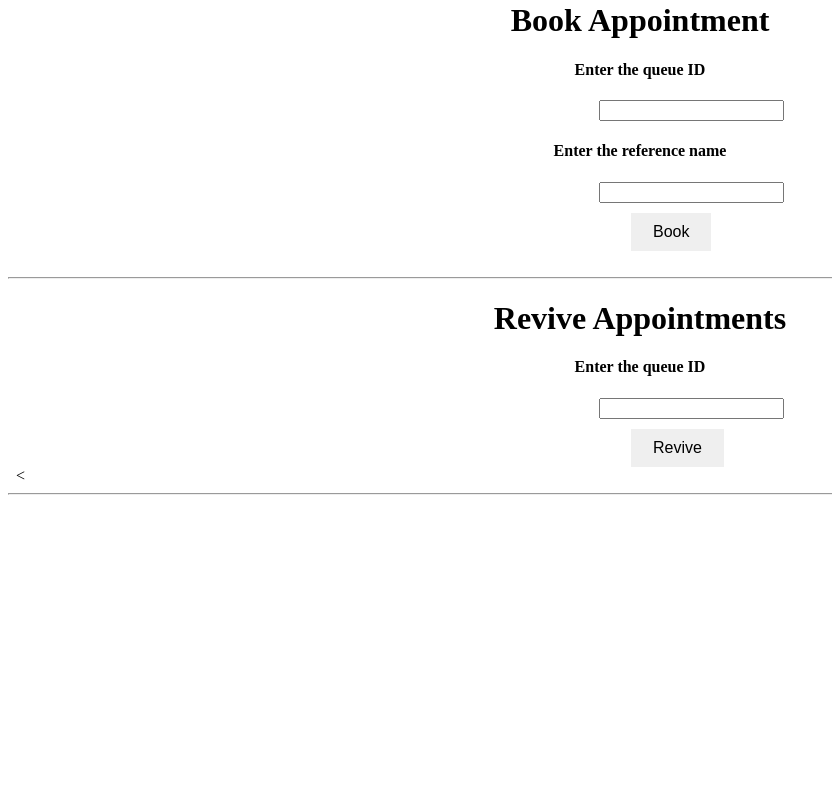
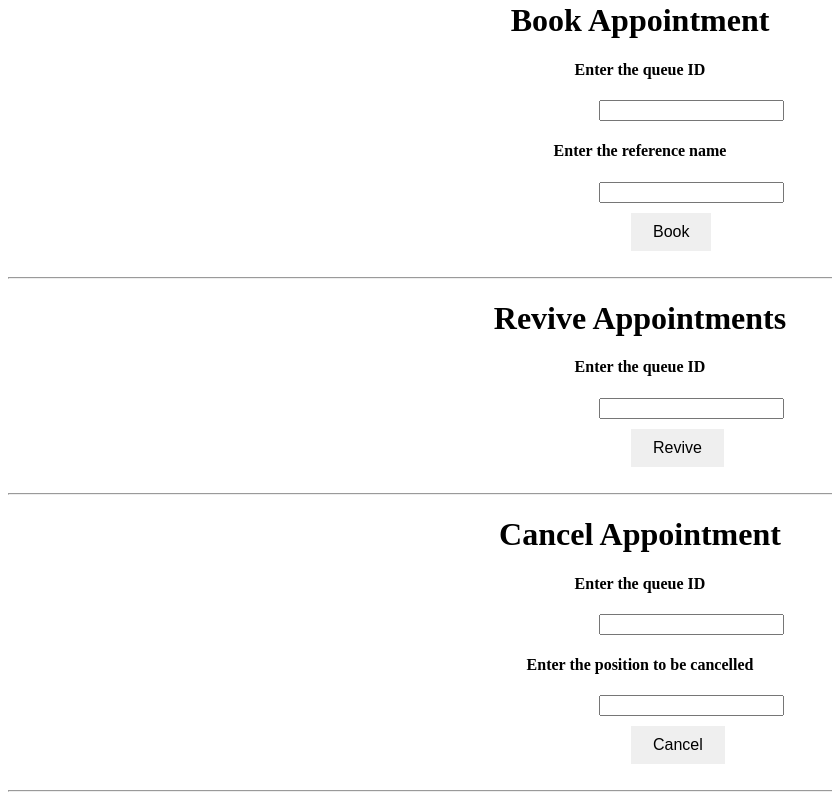
Before and after one commit to dev-saini/EasyWait-in-Angular-4, an Angular app: page / in a window 1280 px wide. Shown: the part 2274-3074 px from the top of the page, without its empty margins (0-832 px from the left). Before the commit the page ends 2777 px from the top, so only its background shows below. Built offline with nearby package versions, Linux system fonts and the light colour scheme; what ngx-cookie-service would draw is missing.

Commit message:
EasyWait

```diff
--- a/src/app/app.component.html
+++ b/src/app/app.component.html
@@ -20,3 +20,5 @@
 <hr>
 <app-revive-appointments></app-revive-appointments>
 <hr>
+<app-cancel-appointment></app-cancel-appointment>
+<hr>
--- a/src/app/app.module.ts
+++ b/src/app/app.module.ts
@@ -16,6 +16,7 @@ import { QueueCurrentStateComponent } from './queue-current-state/queue-current-
 import { AppointmentAdministrationComponent } from './appointment-administration/appointment-administration.component';
 import { BookAppointmentComponent } from './book-appointment/book-appointment.component';
 import { ReviveAppointmentsComponent } from './revive-appointments/revive-appointments.component';
+import { CancelAppointmentComponent } from './cancel-appointment/cancel-appointment.component';
 
 @NgModule({
   declarations: [
@@ -30,7 +31,8 @@ import { ReviveAppointmentsComponent } from './revive-appointments/revive-appoin
     QueueCurrentStateComponent,
     AppointmentAdministrationComponent,
     BookAppointmentComponent,
-    ReviveAppointmentsComponent
+    ReviveAppointmentsComponent,
+    CancelAppointmentComponent
   ],
   imports: [
     BrowserModule,
--- /dev/null
+++ b/src/app/cancel-appointment/cancel-appointment.component.css
@@ -0,0 +1,20 @@
+input{
+	text-align: center;
+    margin-left: 583px;
+}
+
+button {
+    border: none;
+    padding: 10px 22px;
+    text-align: center;
+    text-decoration: none;
+    display: inline-block;
+    font-size: 16px;
+    margin-left: 615px;
+    margin-top: 10px;
+}
+
+label {
+        margin-left: 583px;
+        text-align: center;
+}
--- /dev/null
+++ b/src/app/cancel-appointment/cancel-appointment.component.html
@@ -0,0 +1,15 @@
+<h1 align="center">Cancel Appointment</h1>
+
+<body>
+
+	<h4 align="center"> Enter the queue ID</h4>
+	<input type="text" [(ngModel)] = "queue_id"/>	<br>
+
+	<h4 align="center"> Enter the position to be cancelled</h4>
+	<input type="text" [(ngModel)] = "position"/>	<br>
+
+	<button (click)="onClickBook()">Cancel</button>	<br>
+
+	<label id='cancel_status'> </label>
+
+</body>
--- /dev/null
+++ b/src/app/cancel-appointment/cancel-appointment.component.ts
@@ -0,0 +1,69 @@
+import { Component, OnInit } from '@angular/core';
+import { HttpClient, HttpHeaders } from '@angular/common/http';
+import { Response } from '@angular/http';
+import { CookieService } from 'ngx-cookie-service';
+
+@Component({
+  selector: 'app-cancel-appointment',
+  templateUrl: './cancel-appointment.component.html',
+  styleUrls: ['./cancel-appointment.component.css']
+})
+export class CancelAppointmentComponent implements OnInit {
+
+  private url = 'http://52.24.120.4:8001/api/queue/';
+	queue_id: string;
+	status: string;
+	position: string;
+
+  	constructor(private http : HttpClient, private cookieService : CookieService) { }
+
+  ngOnInit() {
+  }
+
+  onClickBook() {
+  		this.getJSON(1);
+  	}
+
+  	getJSON(choice: any) {
+
+		  	let post = {action:	'cancel',position: this.position};
+
+
+
+			 this.http.post(this.url + this.queue_id + '/appointment', post, {
+
+		          headers: new HttpHeaders()
+		          .set('Authorization', 'Bearer ' + this.cookieService.get('sign_up_token'))
+
+		        })
+				.subscribe((response: Response) => {
+
+					if(response['error'] == false)
+						this.status = 'Your appointment has been cancelled for the position ' + this.position + '.';
+					else
+						this.status = 'Bookings Closed for this queue';
+
+					this.displayResult();
+
+		  		}, (error: Response) => {
+
+		        if(error.status == 401)
+		          alert('Please Log-In to continue');
+		      	else if(error.status == 404)
+		      		alert('Requested Queue could not be found');
+		      	else if(error.status == 403)
+		      		alert('Appointments CLosed');
+
+		      });
+
+  	}
+
+  	displayResult() {
+
+  		var label = document.getElementById('cancel_status');
+
+  		label.innerHTML = 'Status: ' + this.status;
+  	}
+
+
+}
--- a/src/app/list-of-queues/list-of-queues.component.ts
+++ b/src/app/list-of-queues/list-of-queues.component.ts
@@ -37,6 +37,7 @@ export class ListOfQueuesComponent implements OnInit {
 
   			if(response['error'] == false) {
 
+          console.log(response);
   				this.queuelist = response['queues'];
 
   			} else {
--- a/src/app/revive-appointments/revive-appointments.component.html
+++ b/src/app/revive-appointments/revive-appointments.component.html
@@ -7,15 +7,13 @@
 
 	<button (click)="onClick()">Revive</button>	<br>
 
-	<<!--<div>
-	<ul *ngFor = 'let detail2 of appointments'>
-			<li *ngFor = 'let detail3 of detail2'>
+	<!--<ul>
+			<li *ngFor = 'let detail3 of status'>
 
-				{{detail3.reference}}
+				{{detail3}}
 
 			</li>
-	</ul>
-	</div> -->
+	</ul> -->
 
 	<label id='revive'> </label>
 
```
Also changed, not shown: 1 other file (tests, documents, lock files or other folders).
